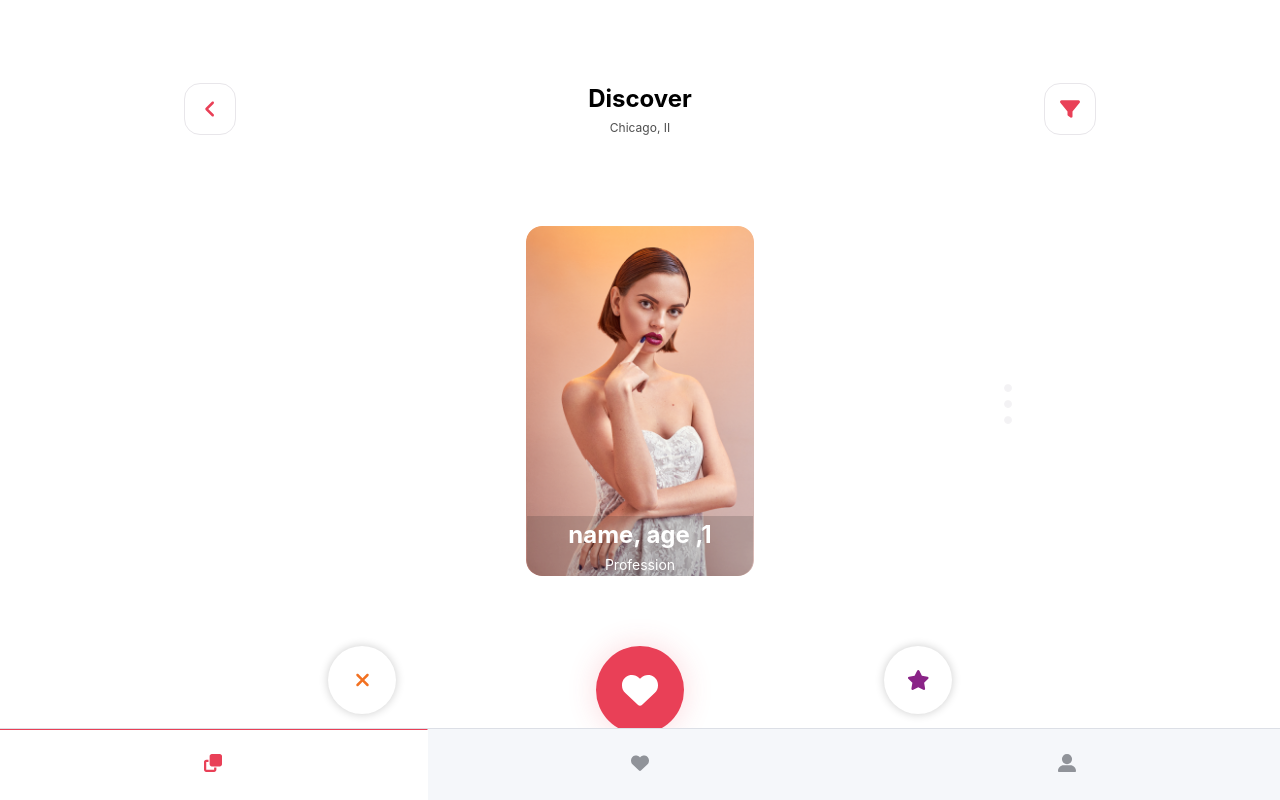
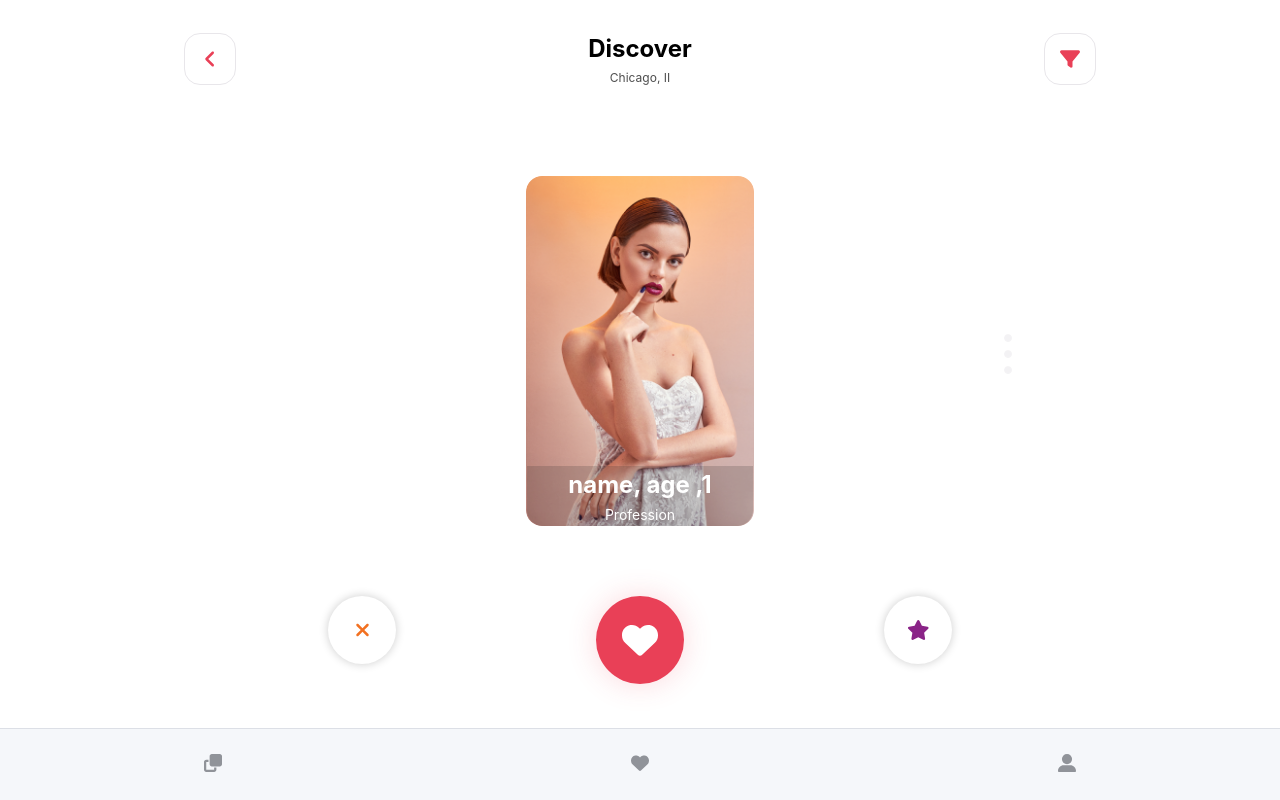
Before and after one commit to ViniTkL/Dating-App-project, a Vue app: page /home in a window 1280 px wide. Built offline with nearby package versions, Linux system fonts and the light colour scheme.

Commit message:
rotas aninhadas :)

```diff
--- a/src/router/index.js
+++ b/src/router/index.js
@@ -9,19 +9,24 @@ import MainView from '@/views/MainView.vue'
 import MatchView from '@/views/MatchView.vue'
 import MatchesView from "@/views/MatchesView.vue"
 import HomeView from '@/views/HomeView.vue'
+import Profile from '@/views/Profile.vue'
 
 const router = createRouter({
   history: createWebHistory(import.meta.env.BASE_URL),
   routes: [
     {
-      path: '/',
-      name: 'main',
+      path: '/home',
+      component: HomeView,
+      children: [
+        {
+          path: '',
           component: MainView
         },
         {
-      path: '/home',
-      name: 'home',
-      component: HomeView
+          path: 'matches',
+          component: MatchesView
+        }
+      ]
     },
     {
       path: '/on-board',
@@ -40,29 +45,27 @@ const router = createRouter({
     },
     {
       path: '/profile-details',
-      name: 'profile-details',
+      component: Profile,
+      children: [
+        {
+          path: '',
           component: ProfileDetailsView
         },
         {
-      path: '/i-am',
-      name: 'i-am',
+          path: 'i-am',
           component: IamView
         },
         {
-      path: '/passions',
-      name: 'passions',
+          path: 'passions',
           component: passionsView
+        }
+      ]
     },
     {
       path: '/match',
       name: 'match',
       component: MatchView
     },
-    {
-      path: '/matches',
-      name: 'matches',
-      component: MatchesView
-    }
   ]
 })
 
--- a/src/stores/user.js
+++ b/src/stores/user.js
@@ -18,17 +18,14 @@ export const useUserStore = defineStore('user', () => {
 
     const saveUser = (userInfo) => {
       user.value = userInfo
-      console.log('aoba', user.value);
     }
 
     const saveGender = (userGender) => {
       user.value.gender = userGender
-      console.log('aoba', user);
     }
 
     const savePassions = () => {
         user.value.passions = passions.value;
-        console.log('aoba', user);
     }
 
     const getUserFullName = () =>  `${firstName.value} ${lastName.value}`
--- a/src/views/HomeView.vue
+++ b/src/views/HomeView.vue
@@ -1,29 +1,44 @@
 <script setup>
 import MainView from '@/views/MainView.vue'
 import MatchesView from "@/views/MatchesView.vue"
-import { onMounted } from 'vue';
+import { onMounted, computed, ref } from 'vue';
+import {  RouterView, useRouter } from 'vue-router'
+
+const router = useRouter();
+
+
+
+const goTo = (route) => {
+  if(route == 'discover'){
+    router.push('/home')
+  }else if(route == 'matches'){
+    router.push('/home/matches')
+  }
+}
 
 </script>
 
 
 <template>
   <main class="home-container">
-  <el-tabs  class="menu-tabs" tab-position="bottom" type="border-card">
-      <el-tab-pane>
+
+    <router-view />
+
+
+  <el-tabs  class="menu-tabs" tab-position="bottom" type="border-card" @tab-change="goTo">
+      <el-tab-pane name="discover">
         <template #label>
           <span class="tabs-label">
             <font-awesome-icon class="nav-icons" icon='fa-solid fa-clone' />
           </span>
         </template>
-        <MainView class="main-component"/>
       </el-tab-pane>
-      <el-tab-pane>
+      <el-tab-pane name="matches">
         <template #label>
           <span class="tabs-label">
             <font-awesome-icon class="nav-icons" icon='fa-solid fa-heart' />
           </span>
         </template>
-        <MatchesView />
       </el-tab-pane>
       <el-tab-pane>
         <template #label>
@@ -31,7 +46,6 @@ import { onMounted } from 'vue';
             <font-awesome-icon class="nav-icons" icon='fa-solid fa-user-large' />
           </span>
         </template>
-        Role
       </el-tab-pane>
     </el-tabs>
   </main>
--- a/src/views/IamView.vue
+++ b/src/views/IamView.vue
@@ -16,7 +16,7 @@ const goToPreviousPage = () => {
 }
 
 const goToNextPage = () => {
-    router.push('/passions')
+    router.push('/profile-details/passions')
 }
 
 const saveUser = () => {
--- /dev/null
+++ b/src/views/Profile.vue
@@ -0,0 +1,9 @@
+<script setup>
+import {  RouterView } from 'vue-router'
+
+</script>
+<template>
+
+    <router-view />
+
+</template>
--- a/src/views/ProfileDetailsView.vue
+++ b/src/views/ProfileDetailsView.vue
@@ -39,7 +39,7 @@ const onConfirm = () => {
 
     saveUser()
 
-    router.push('/i-am')
+    router.push('/profile-details/i-am')
 }
 
 const saveUser = () => {
--- a/src/views/SigninView.vue
+++ b/src/views/SigninView.vue
@@ -11,7 +11,7 @@ const email = ref('');
 const password = ref('');
 
 const goToNextPage = () => {
-    router.push('/');
+    router.push('/home');
 }
 
 const logIn = () => {
--- a/src/views/passionsView.vue
+++ b/src/views/passionsView.vue
@@ -18,11 +18,11 @@ const finishSingUp = () => {
 }
 
 const goToNextPage = () => {
-    router.push('/')
+    router.push('/home')
 }
 
 const goToPreviousPage = () => {
-    router.push('/i-am')
+    router.push('/profile-details/i-am')
 }
 
 
```
Lines whose indentation alone changed are shown as unchanged.
